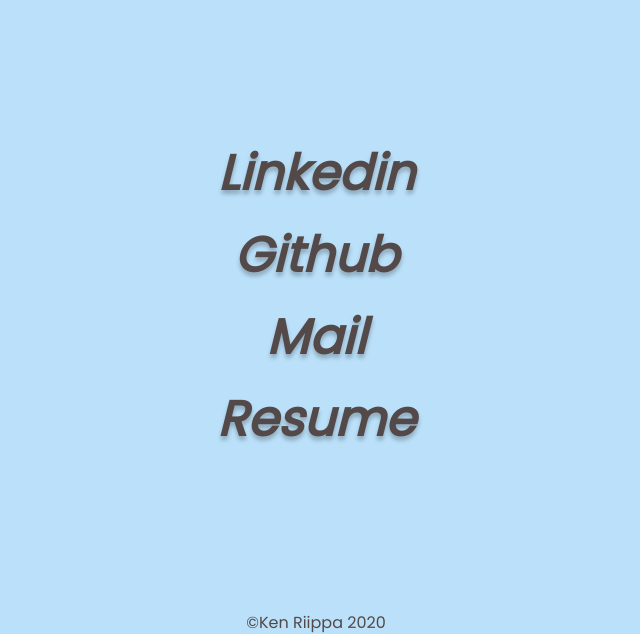
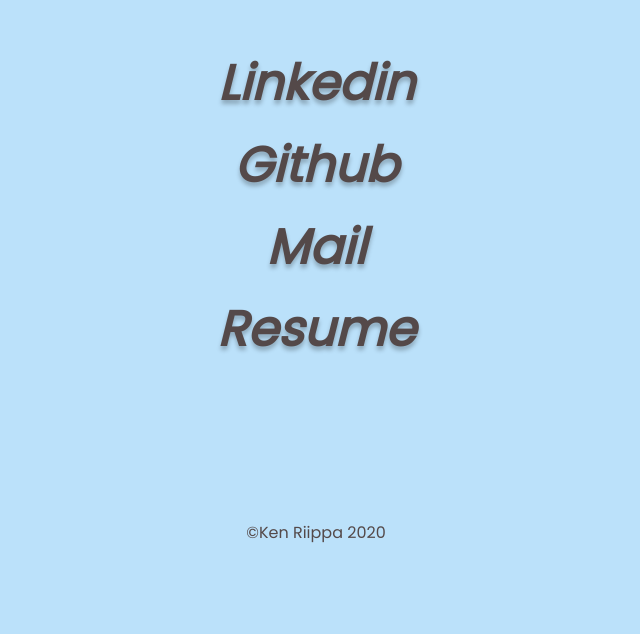
Before and after one commit to kenrii/Homepage, a plain HTML site: page index.html in a window 1280 px wide. Shown: the part 2642-3276 px from the top of the page, without its empty margins (324-964 px from the left). After the commit the page ends 3186 px from the top, so only its background shows below. Drawn offline with nearby package versions, Linux system fonts and the light colour scheme.

Commit message:
header error fixed

```diff
--- a/css/index.css
+++ b/css/index.css
@@ -304,7 +304,9 @@ article a:hover, .contact a:hover, .icons i:hover {
     justify-content: center;
     align-items: center;
     flex-direction: column;
-    padding-top: 7%;
+    padding-bottom: 13%;
+    box-sizing: border-box;
+
 }
 
 .contact a {
--- a/index.html
+++ b/index.html
@@ -122,14 +122,12 @@
 </section>
 <!-- About END-->
 <!--Contact Start-->
-<section>
 <div class="contact">
   <a href="https://www.linkedin.com/in/kenriippa/">Linkedin</a>
   <a href="https://github.com/kenrii">Github</a>
   <a href="mailto:ken.j.riippa@gmail.com">Mail</a>
   <a>Resume</a>
 </div>
-</section>
 <footer>©Ken Riippa 2020</footer>
 <!--Contact END-->
 </body>
```
Lines whose indentation alone changed are shown as unchanged.
